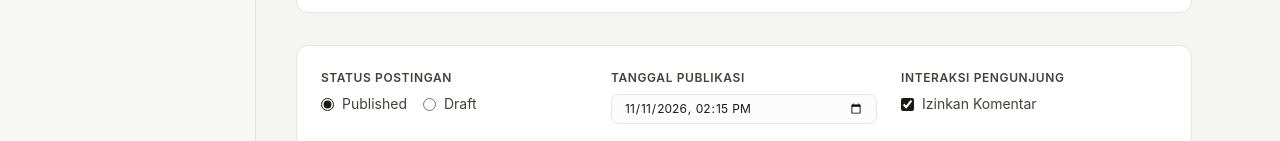
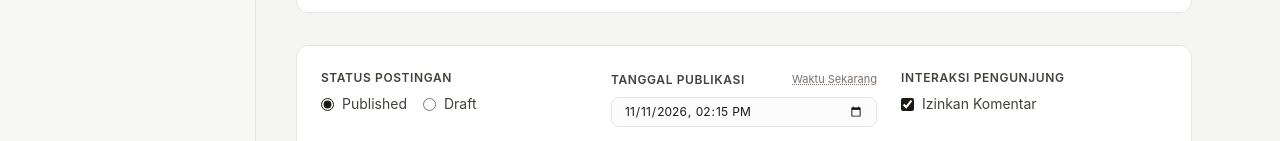
Before and after one commit to Fadhlurohman/Personal-Blog, a Next.js app: page /admin/posts/new in a window 1280 px wide. Shown: the part 811-952 px from the top of the page. Built offline with nearby package versions, Linux system fonts and the light colour scheme.

Commit message:
fix: auto-generate unique slug to prevent duplicate key error, and ensure real-time local publishing timestamp

```diff
--- a/src/components/PostEditor.tsx
+++ b/src/components/PostEditor.tsx
@@ -20,6 +20,16 @@ interface PostEditorProps {
   isEditing?: boolean;
 }
 
+function getLocalDateTimeString(date = new Date()): string {
+  const pad = (n: number) => String(n).padStart(2, '0');
+  const year = date.getFullYear();
+  const month = pad(date.getMonth() + 1);
+  const day = pad(date.getDate());
+  const hours = pad(date.getHours());
+  const minutes = pad(date.getMinutes());
+  return `${year}-${month}-${day}T${hours}:${minutes}`;
+}
+
 export default function PostEditor({ initialPost, isEditing = false }: PostEditorProps) {
   const router = useRouter();
 
@@ -32,8 +42,8 @@ export default function PostEditor({ initialPost, isEditing = false }: PostEdito
   );
   const [publishedAt, setPublishedAt] = useState(
     initialPost?.published_at
-      ? new Date(initialPost.published_at).toISOString().slice(0, 16)
-      : new Date().toISOString().slice(0, 16)
+      ? getLocalDateTimeString(new Date(initialPost.published_at))
+      : getLocalDateTimeString(new Date())
   );
 
   // Media items state
@@ -341,9 +351,18 @@ export default function PostEditor({ initialPost, isEditing = false }: PostEdito
 
         {/* Publication Date */}
         <div>
-          <label className="block text-xs font-semibold text-stone-700 dark:text-stone-300 uppercase tracking-wider mb-2">
-            Tanggal Publikasi
-          </label>
+          <div className="flex items-center justify-between mb-2">
+            <label className="block text-xs font-semibold text-stone-700 dark:text-stone-300 uppercase tracking-wider">
+              Tanggal Publikasi
+            </label>
+            <button
+              type="button"
+              onClick={() => setPublishedAt(getLocalDateTimeString(new Date()))}
+              className="text-[11px] text-stone-500 hover:text-stone-900 dark:hover:text-stone-100 underline decoration-dotted transition"
+            >
+              Waktu Sekarang
+            </button>
+          </div>
           <input
             type="datetime-local"
             value={publishedAt}
--- a/src/lib/services/posts.ts
+++ b/src/lib/services/posts.ts
@@ -236,17 +236,38 @@ export interface PostInput {
   }>;
 }
 
+async function getUniqueSlug(baseSlug: string, excludeId?: string): Promise<string> {
+  const supabase = await createClient();
+  let slug = baseSlug?.trim() || 'post';
+  let counter = 1;
+
+  while (true) {
+    let query = supabase.from('posts').select('id').eq('slug', slug);
+    if (excludeId) {
+      query = query.neq('id', excludeId);
+    }
+    const { data } = await query.maybeSingle();
+    if (!data) {
+      return slug;
+    }
+    counter++;
+    slug = `${baseSlug}-${counter}`;
+  }
+}
+
 export async function createPost(input: PostInput): Promise<{ post?: Post; error?: string }> {
   const supabase = await createClient();
 
   const publishedAt =
     input.status === 'published' ? input.published_at || new Date().toISOString() : null;
 
+  const uniqueSlug = await getUniqueSlug(input.slug);
+
   const { data: postData, error: postError } = await supabase
     .from('posts')
     .insert({
       title: input.title,
-      slug: input.slug,
+      slug: uniqueSlug,
       content: input.content,
       status: input.status,
       comments_enabled: input.comments_enabled ?? true,
@@ -286,7 +307,9 @@ export async function updatePost(
 
   const updateData: any = {};
   if (input.title !== undefined) updateData.title = input.title;
-  if (input.slug !== undefined) updateData.slug = input.slug;
+  if (input.slug !== undefined) {
+    updateData.slug = await getUniqueSlug(input.slug, id);
+  }
   if (input.content !== undefined) updateData.content = input.content;
   if (input.status !== undefined) {
     updateData.status = input.status;
--- a/src/lib/utils/format.ts
+++ b/src/lib/utils/format.ts
@@ -16,12 +16,14 @@ export function formatDateTime(dateString: string | null | undefined): string {
   if (!dateString) return '';
   try {
     const date = new Date(dateString);
+    const timeZone = typeof window === 'undefined' ? 'Asia/Jakarta' : undefined;
     return new Intl.DateTimeFormat('id-ID', {
       day: 'numeric',
       month: 'short',
       year: 'numeric',
       hour: '2-digit',
       minute: '2-digit',
+      ...(timeZone ? { timeZone } : {}),
     }).format(date);
   } catch {
     return dateString;
```
